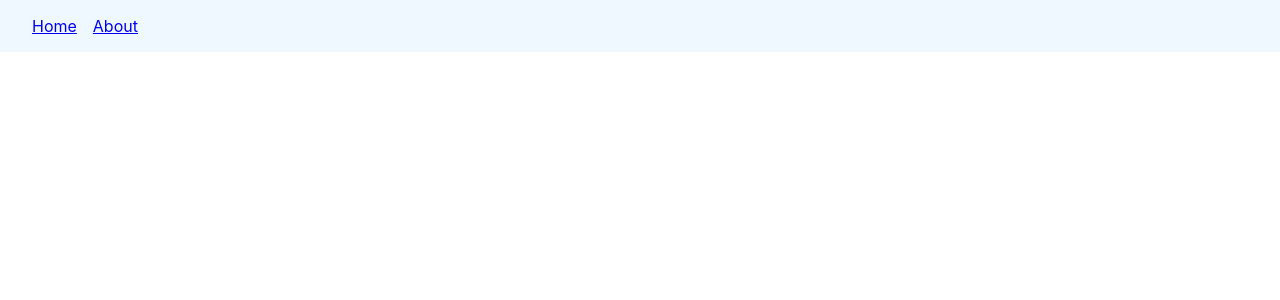
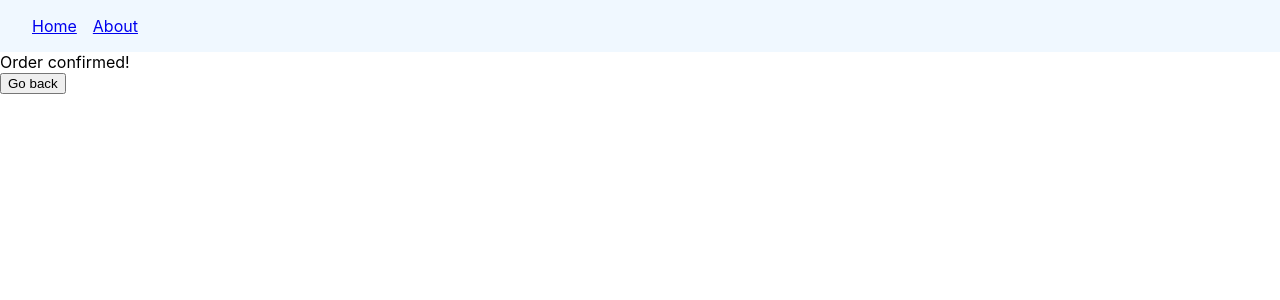
Before and after one commit to CharuMight/react-router-notes, a React (Create React App) app: page /order-summary in a window 1280 px wide. Before the commit this address had no page. Shown: the top 300 px of the page. Built offline with nearby package versions, Linux system fonts and the light colour scheme.

Commit message:
navigate programmatically with useNavigate

```diff
--- a/src/App.js
+++ b/src/App.js
@@ -2,6 +2,7 @@
 import Home from './components/Home';
 import About from './components/About';
 import NavBar from './components/NavBar';
+import OrderSummary from './components/OrderSummary';
 
 function App() {
   return (
@@ -12,6 +13,8 @@
       <Routes>
         <Route path='/' element={<Home />} />
         <Route path='about' element={<About />} />
+        <Route path='order-summary' element={<OrderSummary />} />
+
       </Routes>
 
     </div>
--- a/src/components/Home.jsx
+++ b/src/components/Home.jsx
@@ -1,6 +1,18 @@
+import { useNavigate } from "react-router-dom";
+
 const Home = () => {
+
+    const navigate = useNavigate();
+
+    const placeOrder= () => {
+        navigate("order-summary");
+    };
+
     return (
-        <div>Home Page</div>
+        <>
+            <div>Home Page</div>
+            <button onClick={placeOrder}>Place order</button>
+        </>
     );
 };
 
--- /dev/null
+++ b/src/components/OrderSummary.jsx
@@ -0,0 +1,21 @@
+import { useNavigate } from "react-router-dom";
+
+const OrderSummary = () => {
+
+    const navigate = useNavigate();
+
+    const navigateBack = () => {
+        navigate(-1);
+    };
+
+    return (
+        <>
+            <div>Order confirmed!</div>
+            <button onClick={navigateBack}>
+                Go back
+            </button>
+        </>
+    );
+};
+
+export default OrderSummary;
```
